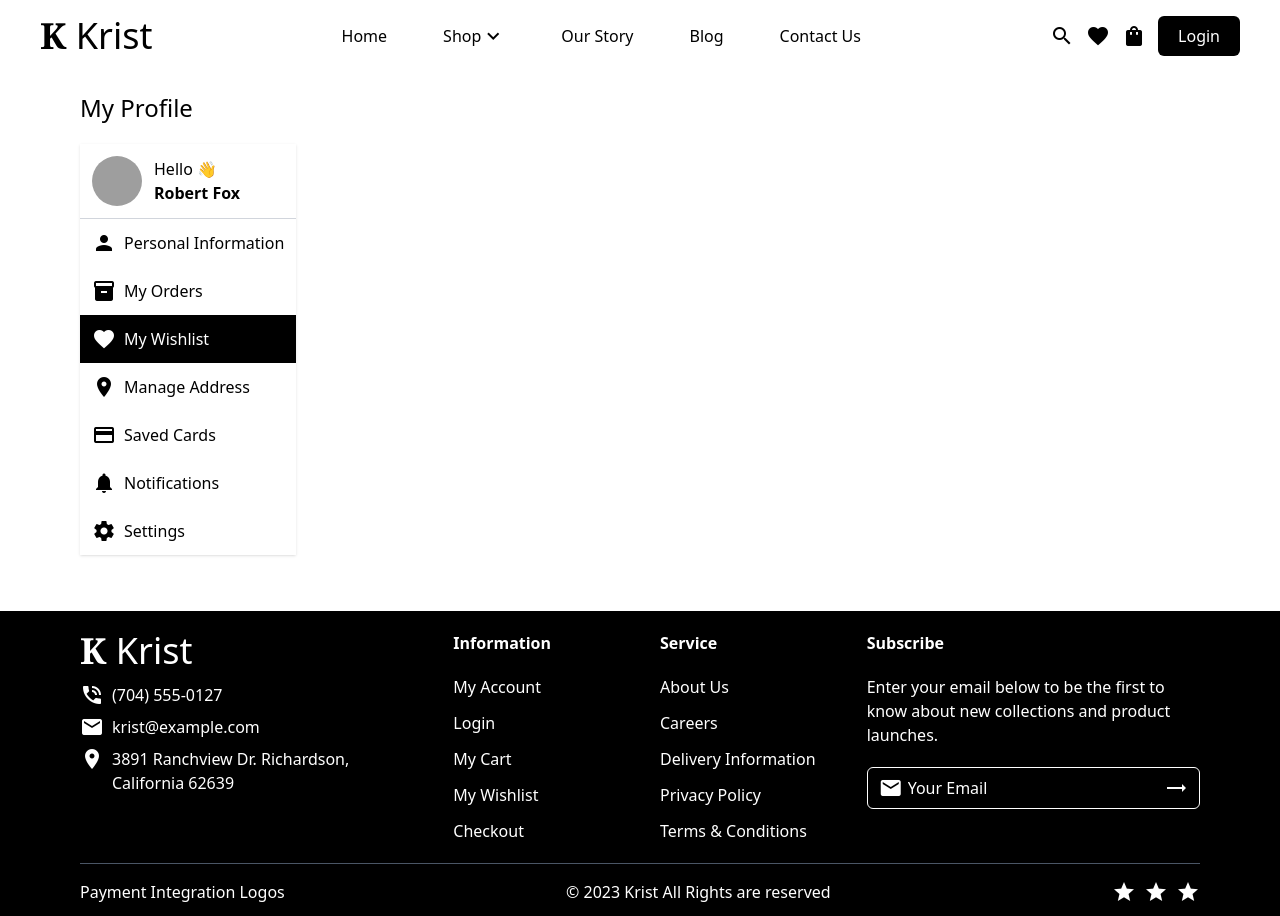
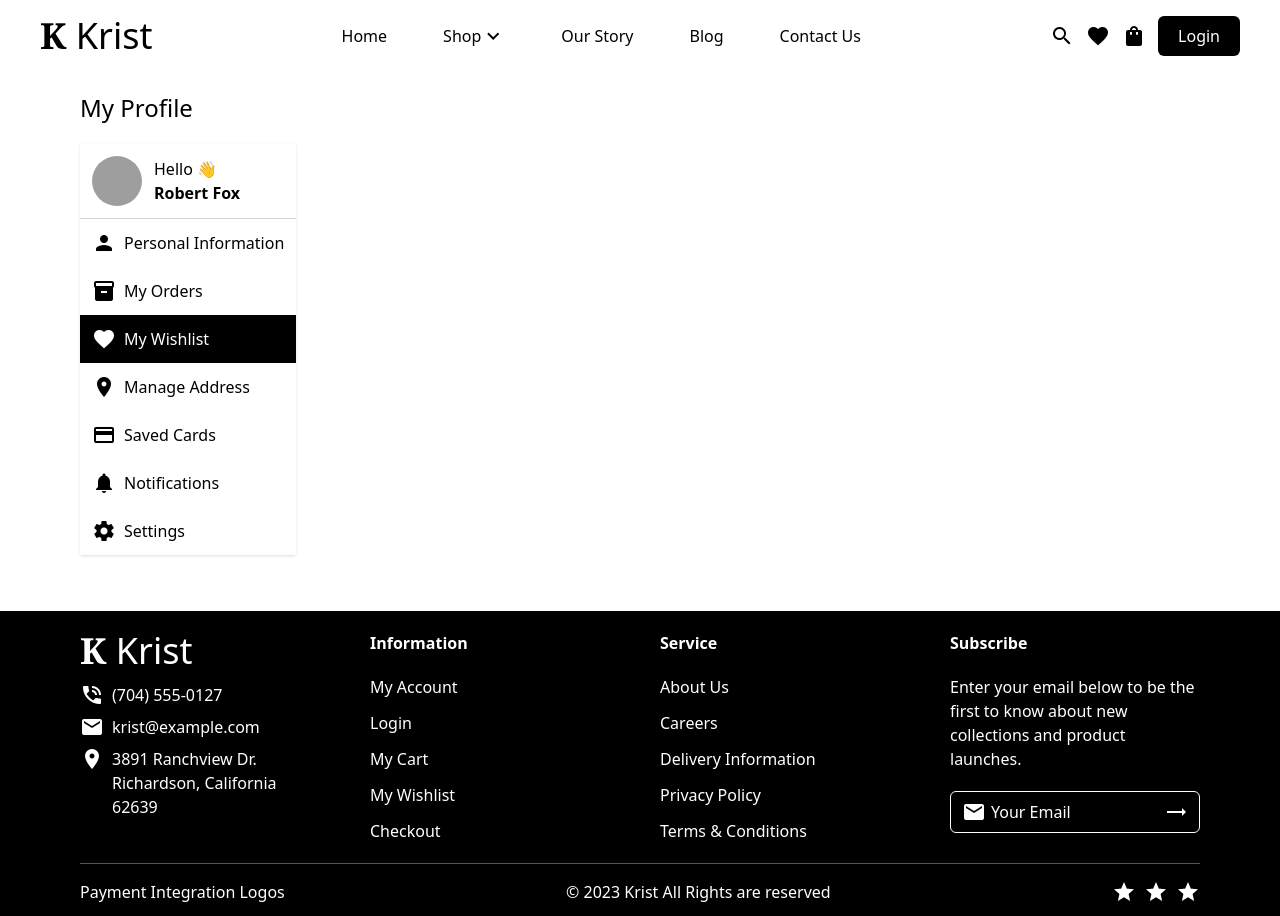
Before and after one commit to fasilv843/krist-design, an Angular app: page / in a window 1280 px wide. Built offline with nearby package versions, Linux system fonts and the light colour scheme; no server answers; grey boxes are pictures that could not be loaded.

Commit message:
footer design updated

```diff
--- a/src/app/components/footer/footer.component.html
+++ b/src/app/components/footer/footer.component.html
@@ -1,7 +1,7 @@
 <footer class="bg-black text-white px-5 sm:px-10 md:px-15 lg:px-20">
-    <div class="flex flex-col gap-10 w-full sm:flex-row py-5">
-        <div class="sm:flex-1/2 flex flex-col gap-10 lg:flex-row lg:justify-between">
-            <div class="md:flex-2/3 flex flex-col">
+    <div class="flex flex-col gap-10 w-full lg:flex-row py-5">
+        <div class="flex flex-col gap-10 sm:flex-row lg:flex-1/2 lg:justify-between">
+            <div class="sm:flex-1/2 flex flex-col">
                 <div class="text-4xl">
                     <span class="font-bold font-serif">K</span> Krist
                 </div>
@@ -20,7 +20,7 @@
                     </div>
                 </div>
             </div>
-            <div class="md:flex-1/3 flex flex-col gap-5">
+            <div class="sm:flex-1/2 flex flex-col gap-5">
                 <h6 class="font-bold">Information</h6>
                 <ul class="flex flex-col gap-3">
                     <li class="hover:underline cursor-pointer">My Account</li>
@@ -31,8 +31,8 @@
                 </ul>
             </div>
         </div>
-        <div class="sm:flex-1/2 flex flex-col gap-10 lg:flex-row">
-            <div class="flx-1/6 md:flex-1/3 flex flex-col gap-5">
+        <div class="flex flex-col gap-10 sm:flex-row lg:flex-1/2">
+            <div class="sm:flex-1/2 flex flex-col gap-5">
                 <h6 class="font-bold">Service</h6>
                 <ul class="flex flex-col gap-3">
                     <li class="hover:underline cursor-pointer text-nowrap">About Us</li>
@@ -42,7 +42,7 @@
                     <li class="hover:underline cursor-pointer text-nowrap">Terms &amp; Conditions</li>
                 </ul>
             </div>
-            <div class="flx-2/6 md:flex-2/3 flex flex-col gap-5">
+            <div class="sm:flex-1/2 flex flex-col gap-5">
                 <h6 class="font-bold">Subscribe</h6>
                 <p>Enter your email below to be the first to know about new collections and product launches.</p>
                 <div class="relative w-ful max-w-md">
```
